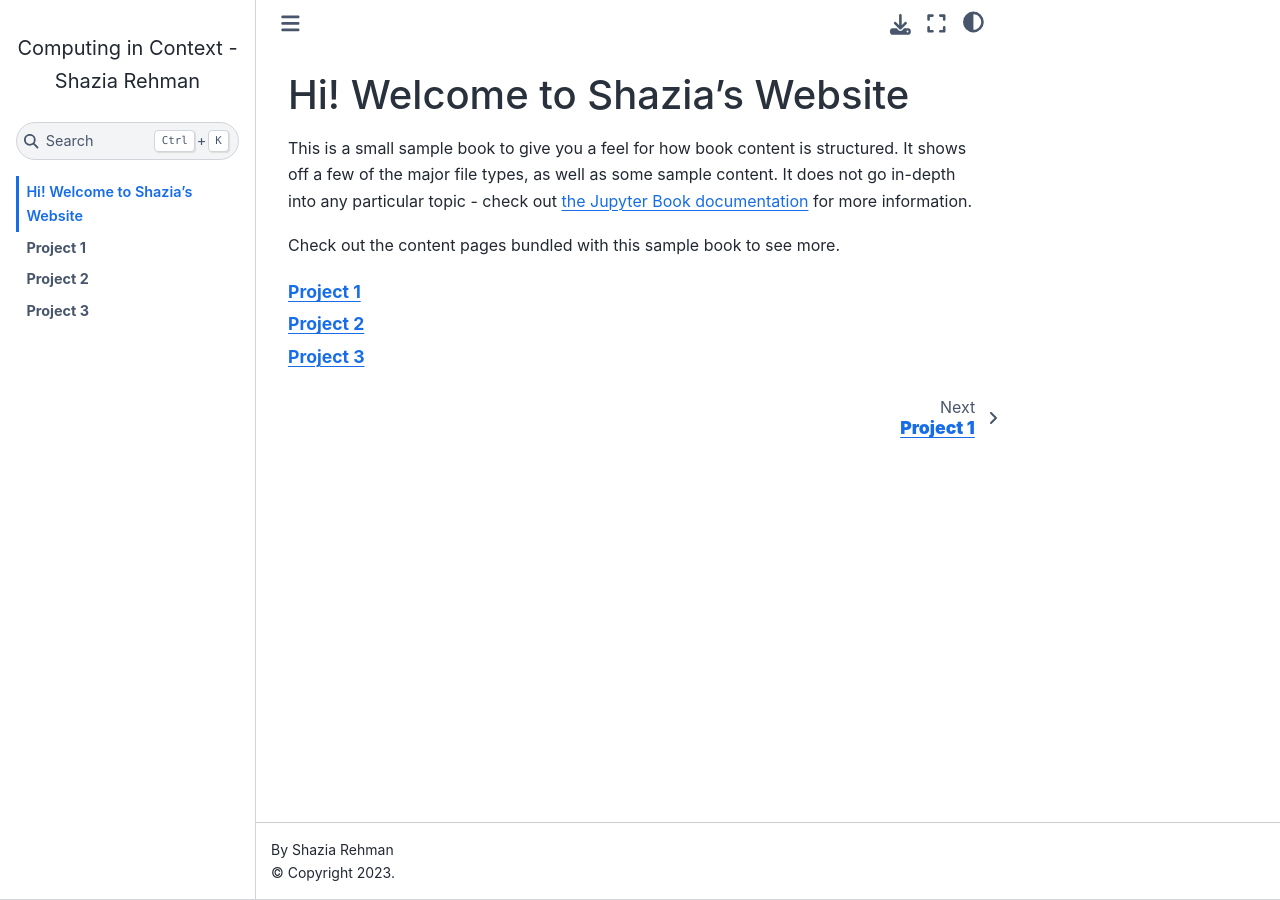
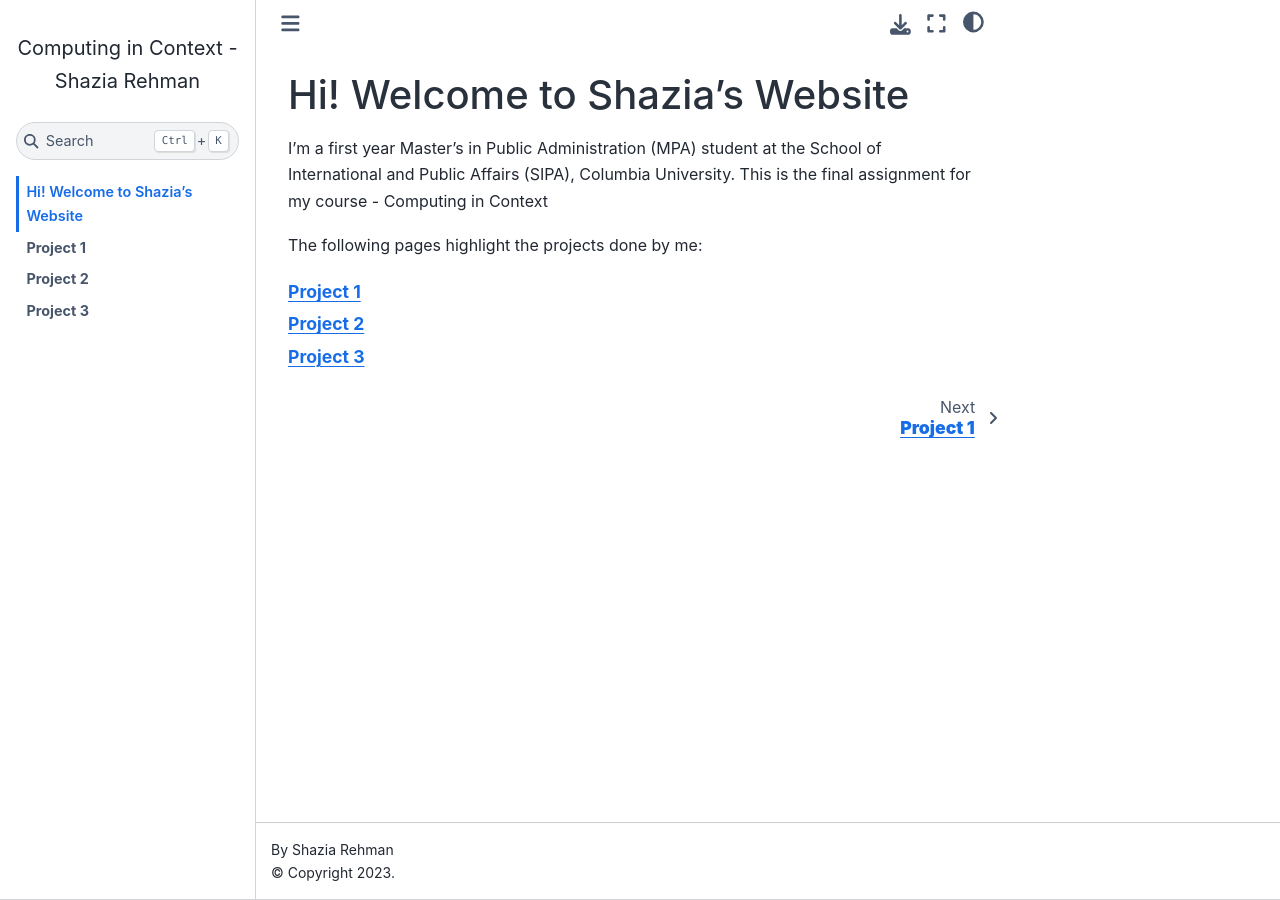
Before and after one commit to safr04/Computing-In-Context_Final, a Jupyter Book: the page built from intro.md, in a window 1280 px wide. Built offline with Jupyter Book 1.0.4 settings and Sphinx 7.4.7 and the Sphinx Book theme 1.1.4, drawn with Linux system fonts in a browser that asks for light colours; comment, search, counter and statistics services are not loaded.

Commit message:
Into update

````diff
--- a/intro.md
+++ b/intro.md
@@ -1,11 +1,10 @@
 # Hi! Welcome to Shazia's Website
 
-This is a small sample book to give you a feel for how book content is
-structured.
-It shows off a few of the major file types, as well as some sample content.
-It does not go in-depth into any particular topic - check out [the Jupyter Book documentation](https://jupyterbook.org) for more information.
+I'm a first year Master's in Public Administration (MPA) student at
+the School of International and Public Affairs (SIPA), Columbia University.
+This is the final assignment for my course - Computing in Context
 
-Check out the content pages bundled with this sample book to see more.
+The following pages highlight the projects done by me:
 
 ```{tableofcontents}
 
````
